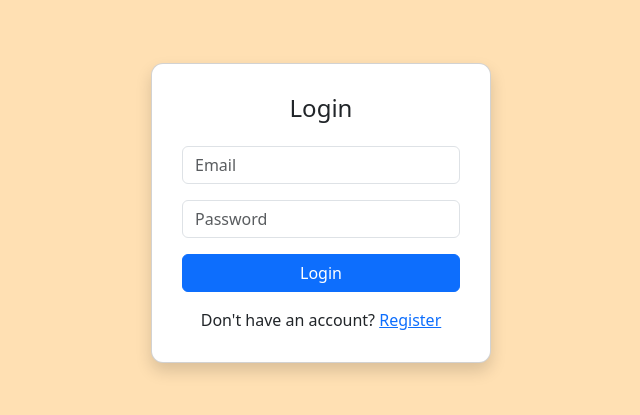
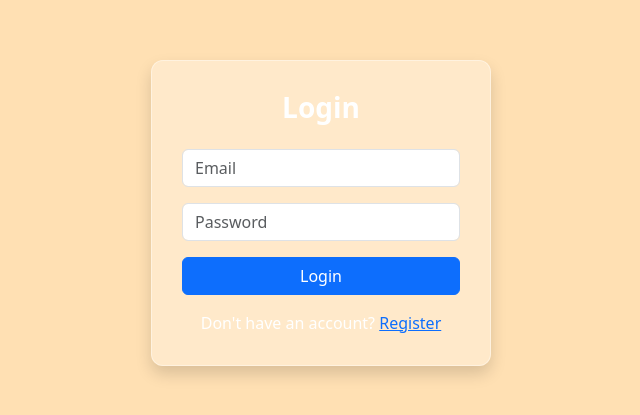
Before and after one commit to Poornima3787-developer/receipe_management, a website: page view/login.html in a window 1280 px wide. Shown: the part 187-602 px from the top of the page, without its empty margins (319-959 px from the left). Drawn offline with nearby package versions, Linux system fonts and the light colour scheme.

```diff
--- a/public/create-recipe.js
+++ b/public/create-recipe.js
@@ -2,6 +2,11 @@
 
 async function recipeForm(event) {
   event.preventDefault();
+  const token = localStorage.getItem('token');
+  if (!token) {
+    alert('Please login first!');
+    return;
+  }
   const form = event.target;
 
   const title = form.title.value;
@@ -13,7 +18,6 @@
   const diet = form.diet.value;
   const imageFile = form.image.files[0];
 
-  const token = localStorage.getItem('token');
 
 
   try {
--- /dev/null
+++ b/public/css/background.css
@@ -0,0 +1,31 @@
+/* Full-page background */
+body {
+  background-color: #ffe0b3;
+  background-size: cover;
+  background-repeat: no-repeat;
+  background-position: center;
+  min-height: 100vh;
+  margin: 0;
+  padding: 0;
+}
+
+/* Center login box */
+.login-container {
+  min-height: 100vh;
+  display: flex;
+  justify-content: center;
+  align-items: center;
+  padding: 20px;
+}
+
+/* Transparent card without blur */
+.login-card {
+  width: 100%;
+  max-width: 340px;
+  padding: 30px;
+  border-radius: 12px;
+  background-color: rgba(255, 255, 255, 0.3); /* soft transparent white */
+  border: 1px solid rgba(255, 255, 255, 0.4);
+  box-shadow: 0 4px 20px rgba(0, 0, 0, 0.2);
+  color:white;
+}
--- a/public/css/dashboard.css
+++ b/public/css/dashboard.css
@@ -32,3 +32,21 @@
   min-height: 100vh;
   padding-bottom: 50px;
 }
+#recipeGrid {
+
+    min-height: 100px;
+}
+
+.card {
+    border: 2px solid rgb(209, 141, 6) !important;
+    background-color: white !important;
+}
+.recipe-card {
+  width: 200%;
+  max-width: 400px;
+  padding: 15px;
+  background-color: #fff;
+  border: 2px solid rgb(209, 141, 6);
+  box-shadow: 0 4px 8px rgba(0,0,0,0.1);
+  border-radius: 8px;
+}
--- a/public/css/register.css
+++ b/public/css/register.css
@@ -4,13 +4,23 @@
   align-items: center;
   justify-content: center;
   height: 90vh;
+  margin: 0;
 }
 
-    .register-box {
-      background: #fff;
-      padding: 30px;
-      border-radius: 10px;
-      box-shadow: 0 5px 15px rgba(0,0,0,0.1);
+/* Glassy register card */
+.register-card {
   width: 100%;
   max-width: 400px;
+  padding: 30px;
+  border-radius: 12px;
+  background-color: rgba(255, 255, 255, 0.3);
+  border: 1px solid rgba(255, 255, 255, 0.4);
+  box-shadow: 0 4px 20px rgba(0, 0, 0, 0.2);
+  color: white;
 }
+
+/* Input styles */
+.form-control {
+  background-color: rgba(255, 255, 255, 0.9);
+  color: #000;
+}
--- a/view/login.html
+++ b/view/login.html
@@ -5,29 +5,12 @@
   <meta name="viewport" content="width=device-width, initial-scale=1.0"/>
   <title>Login</title>
   <link href="https://cdn.jsdelivr.net/npm/bootstrap@5.3.0/dist/css/bootstrap.min.css" rel="stylesheet" />
-  <style>
-    body {
-      background-color: #ffe0b3; /* Light orange */
-    }
-
-    .login-container {
-      min-height: 100vh;
-      display: flex;
-      justify-content: center;
-      align-items: center;
-    }
-
-    .login-card {
-      width: 340px;
-      padding: 30px;
-      border-radius: 12px;
-    }
-  </style>
+  <link rel="stylesheet" href="/css/background.css" />
 </head>
 <body>
  <div class="login-container">
   <div class="card login-card shadow">
-      <h4 class="text-center mb-4">Login</h4>
+    <h3 class="text-center mb-4 fw-bold">Login</h3>
     <form onsubmit="loginForm(event)">
       <div class="mb-3">
         <input type="email" name="email" class="form-control" placeholder="Email" required />
```
Also changed, not shown: public/dashboard.js (+9 -4 lines), view/create-recipe.html (+1 -1 lines), view/dashboard.html (+4 -3 lines), view/my-recipes.html (+1 -1 lines), view/register.html (+3 -1 lines), view/review.html (+1 -1 lines), public/images/traditional food image.jpeg (added). Lines whose indentation alone changed are shown as unchanged.
